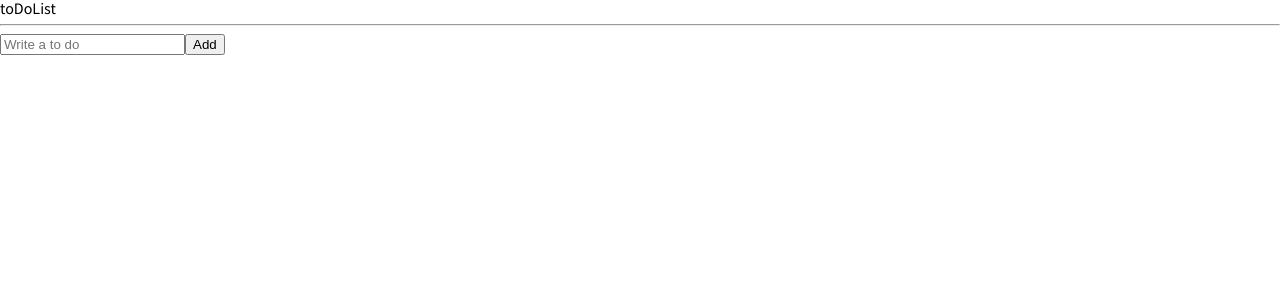
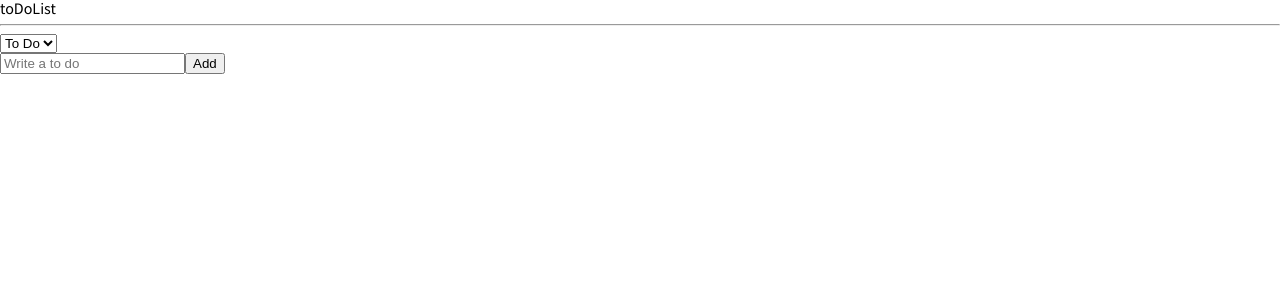
Before and after one commit to mungsik/State_management_NomadCoders, a React (Create React App) app in the folder state_management/: page / in a window 1280 px wide. Shown: the top 300 px of the page. Built offline with nearby package versions, Linux system fonts and the light colour scheme.

Commit message:
Recoil 맛보기 끝

```diff
--- a/state_management/src/components/CreateToDo.jsx
+++ b/state_management/src/components/CreateToDo.jsx
@@ -1,6 +1,6 @@
 import { useForm } from "react-hook-form";
-import { toDoState } from "./atoms";
-import { useSetRecoilState } from "recoil";
+import { toDoState, categoryState } from "./atoms";
+import { useSetRecoilState, useRecoilValue } from "recoil";
 
 /*
 값을 수정하기만하면 되므로,
@@ -9,6 +9,7 @@ CreateToDo에서 atom의 value를 가져올 필요가 없다.
 
 function CreateToDo() {
   const setToDos = useSetRecoilState(toDoState);
+  const category = useRecoilValue(categoryState);
   const { register, handleSubmit, setValue } = useForm();
 
   /*
@@ -37,7 +38,7 @@ function CreateToDo() {
         ...oldToDos, 로 기존에 있던 toDos를 유지.
     */
     setToDos((oldToDos) => [
-      { text: toDo, id: Date.now(), category: "TO_DO" },
+      { text: toDo, id: Date.now(), category: category },
       ...oldToDos,
     ]);
     // setValue => 입력을 받으면 입력칸을 비워줌.
--- a/state_management/src/components/ToDoList.jsx
+++ b/state_management/src/components/ToDoList.jsx
@@ -1,7 +1,7 @@
 import React from "react";
 import CreateToDo from "./CreateToDo";
-import { toDoState } from "./atoms";
-import { useRecoilValue } from "recoil";
+import { categoryState, toDoSelector, toDoState } from "./atoms";
+import { useRecoilState, useRecoilValue } from "recoil";
 import ToDo from "./ToDo";
 
 function ToDoList() {
@@ -20,20 +20,47 @@ function ToDoList() {
   즉, useRecoilValue와 useSetRecoilValue를 합친 것.
   */
 
-  const toDos = useRecoilValue(toDoState);
+  const toDos = useRecoilValue(toDoSelector);
+  // selector가 세 개의 배열을 담은 하나의 배열을 return한다.
+  // 배열 안의 배열을 선택하려면 이렇게 배열을 열고 순서대로 이름을 지정하면 된다.
+  const [toDo, doing, done] = useRecoilValue(toDoSelector);
+  const [category, setCategory] = useRecoilState(categoryState);
+  const onInput = (event) => {
+    setCategory(event.currentTarget.value);
+  };
   return (
     <div>
       <h1>toDoList</h1>
       <hr />
+      <select value={category} onInput={onInput}>
+        <option value="TO_DO">To Do</option>
+        <option value="DOING">Doing</option>
+        <option value="DONE">Done</option>
+      </select>
       <CreateToDo />
-      <ul>
-        {toDos.map((toDo) => (
-          <ToDo key={toDo.id} {...toDo} />
-        ))}
-        {/* <==> ToDo text={toDo.text} category={toDo.category} id={toDo.id} */}
-      </ul>
+      {toDos?.map((toDo) => (
+        <ToDo key={toDo.id} {...toDo} />
+      ))}
     </div>
   );
 }
 
 export default ToDoList;
+
+/*
+1. select 태그에 value 를 넣는 이유
+select에 value 넣는 이유는 시작하는 값이에요
+
+option에 To do, Doing, Done 순으로 하셔서 필요성을 못느끼셨겠지만 Doing, Done, To do 순으로 하셔도
+select vale = "TO_DO"로 되있기 때문에 처음 선택되어 있는 값은 To do 입니다
+시작값, 말그대로 default value라고 생각하시면 됩니다 !
+
+그래서 select에 value를 넣어주지 않고 option의 순서를 바꾸게 되면 처음 페이지에 들어왔을 때
+category !== option의 value 일 수 있습니다
+
+select의 value를 없애시고 option의 순서를 바꿔보시면서 category를 console로 찍어보시면 이유를 아실 수 있을 거에요 :)
+*/
+
+/*
+
+*/
--- a/state_management/src/components/atoms.jsx
+++ b/state_management/src/components/atoms.jsx
@@ -1,6 +1,36 @@
-import { atom } from "recoil";
+import { atom, selector } from "recoil";
+
+export const categoryState = atom({
+  key: "category",
+  default: "TO_DO",
+});
 
 export const toDoState = atom({
   key: "toDo", // 유니크 키
   default: [], // default 값을 빈 배열로 설정
 });
+
+export const toDoSelector = selector({
+  // selector은 toDos와 category 를 받고있지.
+  // 그리고 category 에 따라서 selector 가 각각의 toDo 배열을 반환해
+  key: "toDoSelector",
+  get: ({ get }) => {
+    const toDos = get(toDoState);
+    const category = get(categoryState);
+    return toDos.filter((toDo) => toDo.category === category);
+  },
+});
+
+/*
+<selector를 사용하는 이유>
+atom은 배열 혹은 객체 등등을 리턴할 뿐이고 atom의 output을 변형시키는건 selector 이다.
+selector는 state를 가져다가 원하는대로 모습을 변형시킬 수 있는 도구이다.
+이건 중요한 기능인데, 예를들어 우린 모든 toDo를 하나의 배열에 담고 있다.
+---> default: [],
+그 toDo들을 각각의 배열에 분류하고 싶은 경우 toDoList 컴포넌트 자체에서 분류할 수 있다.
+! 그러나
+selector 기능이 있으면 데이터를 다른 관점에서 생각해볼 수 있다.
+--> const [toDo, doing, done] = useRecoilValue(toDoSelector);
+코드는 데이터를 변형하지 않는다. 그저 데이터를 render 하기만한다.
+selecotr가 있으면 데이터에 좀 더 체계화된 방식으로 접근할 수 있게된다.
+ */
```
